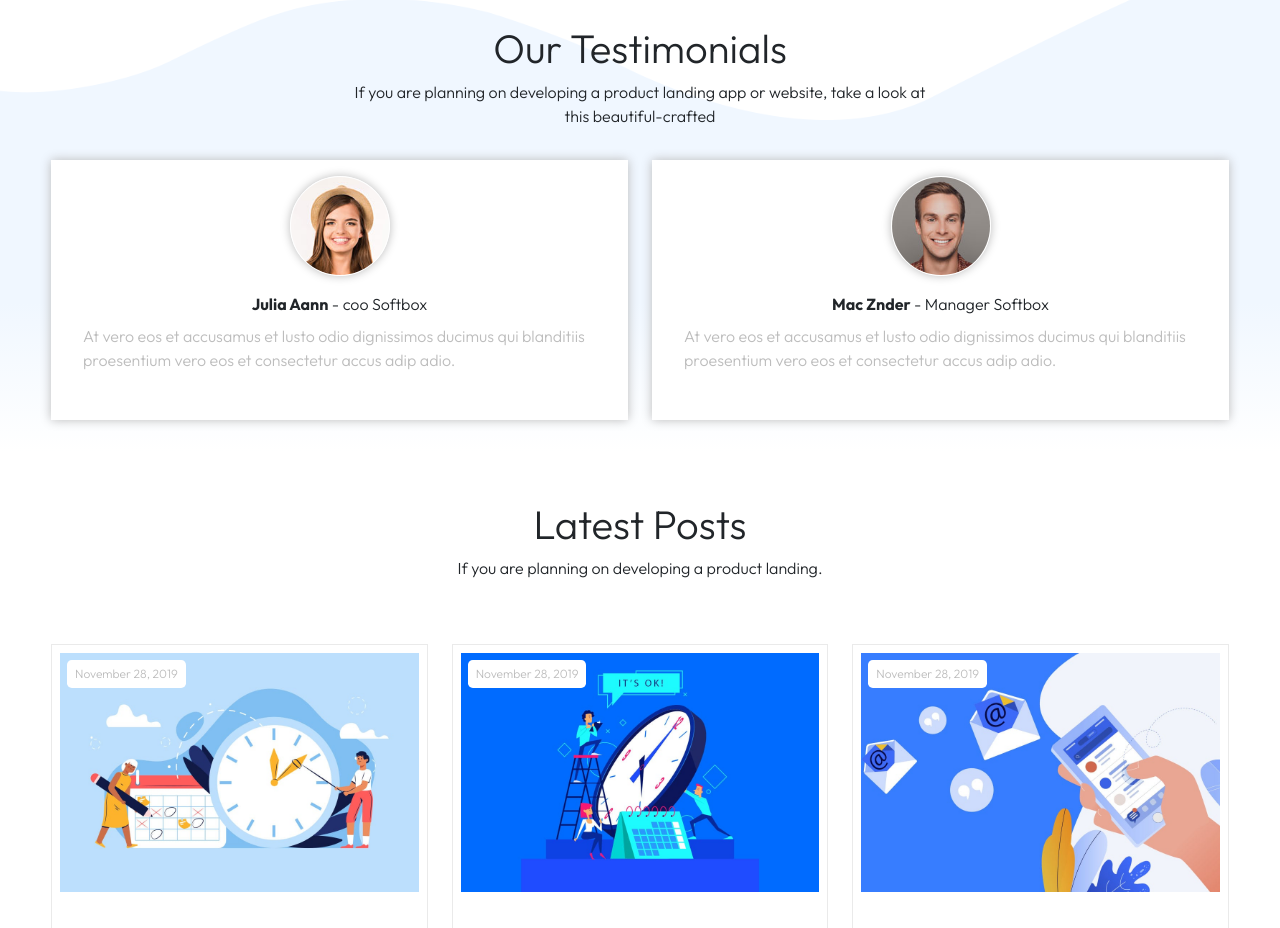
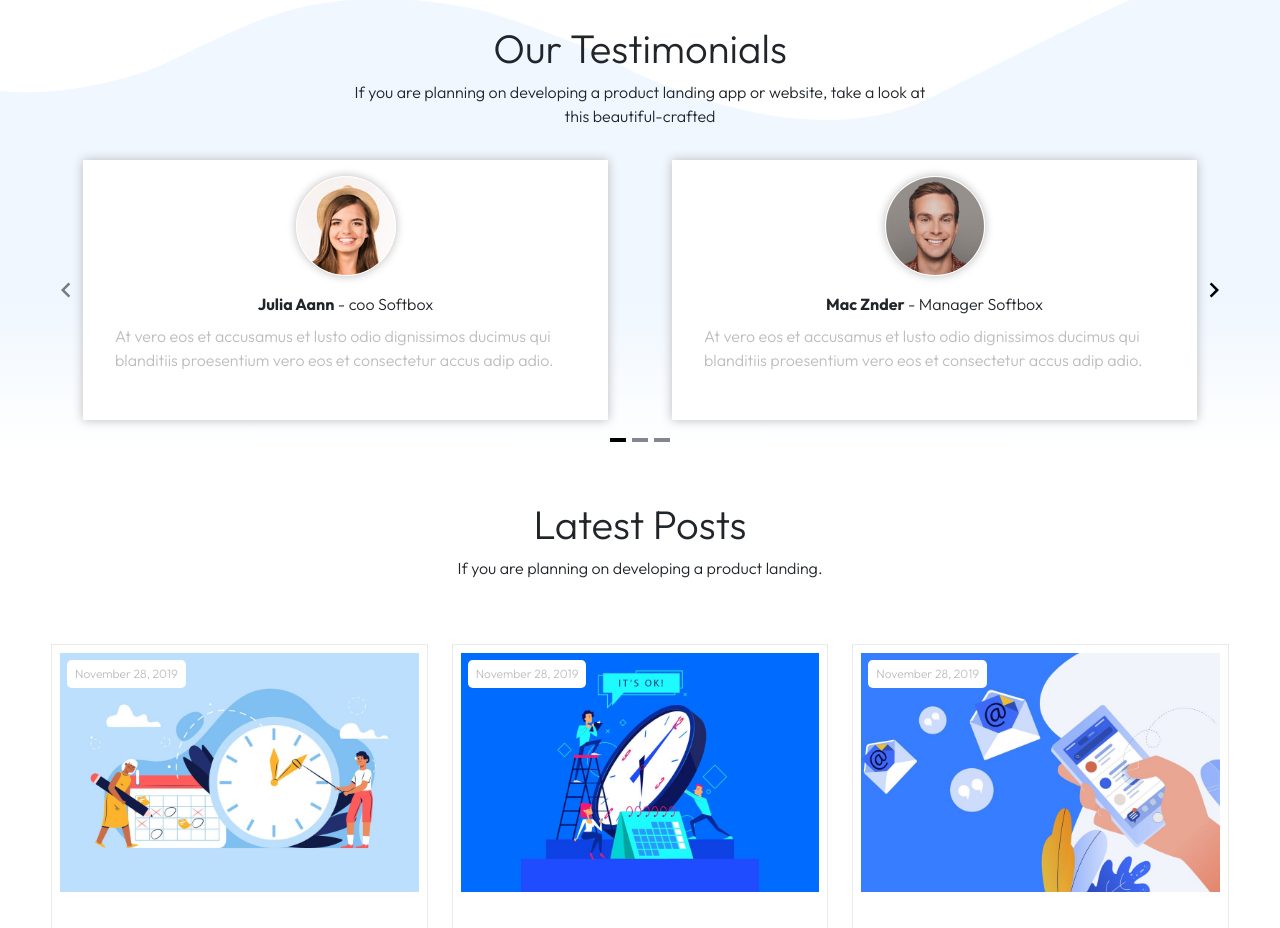
Before and after one commit to Richter96/proj-html-vuejs, a Vue app: page / in a window 1280 px wide. Shown: the part 2280-3208 px from the top of the page. Built offline with nearby package versions, Linux system fonts and the light colour scheme.

Commit message:
create carosel testimonial

```diff
--- a/package.json
+++ b/package.json
@@ -17,7 +17,8 @@
     "@googlemaps/js-api-loader": "^1.15.1",
     "@popperjs/core": "^2.11.7",
     "bootstrap": "^5.2.3",
-    "vue": "^3.2.47"
+    "vue": "^3.2.47",
+    "vue3-carousel": "^0.3.0"
   },
   "devDependencies": {
     "@vitejs/plugin-vue": "^4.1.0",
--- a/src/components/OurTestimonial.vue
+++ b/src/components/OurTestimonial.vue
@@ -1,8 +1,11 @@
 <script>
-
+import SliderVue from './SliderVue.vue'
 
 export default {
     name: 'OurTestimonial',
+    components: {
+        SliderVue
+    },
     data() {
         return {
             activeTestimonial: 0,
@@ -43,7 +46,6 @@ export default {
             <img class=" mw-100" src="../assets/img/15.png" alt="">
         </div>
         <div class="container_md">
-
             <div class="row justify-content-center">
                 <div class="col-6 text-center">
                     <h2 class="testimonialTitle">Our Testimonials</h2>
@@ -52,11 +54,12 @@ export default {
                         beautiful-crafted</span>
                 </div>
                 <div class="col-12">
-                    <div class="row">
+                    <SliderVue />
+                    <!-- <div class="row">
                         <div class="col"
                              :class="index === activeTestimonial || index === activeTestimonial + 1 ? 'active' : ''"
                              v-for="(testimonial, index) in  Testimonials ">
-                            <!-- testimonial card -->
+
                             <div class="card flex-column align-items-center">
                                 <div class=" img-fluid profile_circle">
                                     <img :src="getImagePath(`../assets/img/${testimonial.imageProfile}`)" alt="">
@@ -73,7 +76,7 @@ export default {
                                 </div>
                             </div>
                         </div>
-                    </div>
+                    </div> -->
                 </div>
 
             </div>
@@ -99,15 +102,9 @@ export default {
 
     }
 
-    .col {
-        &:not(.active) {
-            display: none;
-        }
-
-        .card {
-            box-shadow: 0px 0px 10px 0px #BBBBBB;
-
-        }
+    .card {
+        box-shadow: 0px 0px 10px 0px #BBBBBB;
+        margin: 2rem 2rem;
 
     }
 
--- /dev/null
+++ b/src/components/SliderVue.vue
@@ -0,0 +1,109 @@
+<script>
+import 'vue3-carousel/dist/carousel.css'
+import { Carousel, Slide, Pagination, Navigation } from 'vue3-carousel'
+import { ref } from 'vue'
+const myCarousel = ref(null)
+
+export default {
+    name: 'App',
+    name: 'SliderVue',
+    components: {
+        Carousel,
+        Slide,
+        Pagination,
+        Navigation,
+    },
+    data() {
+        return {
+            activeTestimonial: 0,
+            Testimonials: [
+                {
+                    name: 'Julia Aann',
+                    imageProfile: '26.jpeg',
+                    workRole: 'coo Softbox',
+                    description: ' At vero eos et accusamus et lusto odio dignissimos ducimus qui blanditiis proesentium vero eos et consectetur accus adip adio.'
+                },
+                {
+                    name: 'Mac Znder',
+                    imageProfile: '27.jpeg',
+                    workRole: 'Manager Softbox',
+                    description: ' At vero eos et accusamus et lusto odio dignissimos ducimus qui blanditiis proesentium vero eos et consectetur accus adip adio.'
+                },
+                {
+                    name: 'Jacob Sing',
+                    imageProfile: '25.jpeg',
+                    workRole: 'design Artist ',
+                    description: ' At vero eos et accusamus et lusto odio dignissimos ducimus qui blanditiis proesentium vero eos et consectetur accus adip adio.'
+                }
+            ],
+            settings: {
+                itemsToShow: 2,
+                itemsToScroll: 2,
+                snapAlign: 'center',
+            },
+            // breakpoints are mobile first
+            // any settings not specified will fallback to the carousel settings
+            breakpoints: {
+                // 700px and up
+                700: {
+                    itemsToShow: 3.5,
+                    snapAlign: 'center',
+                },
+                // 1024 and up
+                1024: {
+                    itemsToShow: 2,
+                    snapAlign: 'start',
+                },
+            },
+
+        }
+    },
+    methods: {
+        getImagePath(imgPath) {
+            return new URL(imgPath, import.meta.url).href;
+        },
+
+    },
+}
+</script>
+
+<template>
+    <carousel :="settings" ref="myCarosel">
+        <slide v-for="(testimonial, index) in  Testimonials " :key="index">
+            <div class="carousel__item">
+                <div class="card flex-column align-items-center">
+                    <div class=" img-fluid profile_circle">
+                        <img :src="getImagePath(`../assets/img/${testimonial.imageProfile}`)" alt="">
+                    </div>
+                    <div class="card-body d-flex flex-column">
+                        <div class="text-center card-title">
+                            <span><strong>{{ testimonial.name }}</strong> - {{ testimonial.workRole }}</span>
+                        </div>
+                        <div class=" card-text">
+                            <p>
+                                {{ testimonial.description }}
+                            </p>
+                        </div>
+                    </div>
+                </div>
+            </div>
+        </slide>
+
+        <template #addons>
+            <navigation />
+            <pagination />
+        </template>
+    </carousel>
+</template>
+
+
+
+
+
+<style lang="scss" >
+@use '../assets/scss/partials/variables' as *;
+
+.slide {
+    width: calc(100% / 2) !important;
+}
+</style>
```
Also changed, not shown: 1 other file (tests, documents, lock files or other folders).
